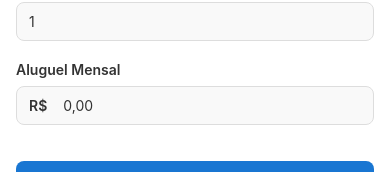
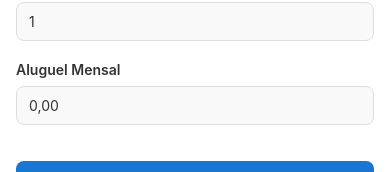
Before and after one commit to WilliamRobertF/lease-contract-app, a React Native app: screen /ContractForm in a window 390 px wide. Shown: the part 528-700 px from the top of the page. Built offline with nearby package versions, Linux system fonts and the light colour scheme.

Commit message:
fix: simplify monthlyRent field to standard TextInput without R$ prefix formatting

```diff
--- a/src/screens/ContractFormScreen.tsx
+++ b/src/screens/ContractFormScreen.tsx
@@ -284,12 +284,9 @@ export default function ContractFormScreen() {
 
                 <View style={styles.section}>
                   <Text style={styles.sectionTitle}>{t('monthlyRent')}</Text>
-                  <View style={styles.inputWithPrefix}>
-                    <Text style={styles.inputPrefix}>R$</Text>
                   <TextInput
                     style={[
                       styles.input,
-                        styles.inputWithValue,
                       touched.monthlyRent && errors.monthlyRent
                         ? styles.inputError
                         : undefined,
@@ -299,8 +296,8 @@ export default function ContractFormScreen() {
                     onChangeText={(text) => {
                       setFieldValue('monthlyRent', text || '0,00');
                     }}
+                    keyboardType="default"
                   />
-                  </View>
                   {touched.monthlyRent && errors.monthlyRent && (
                     <Text style={styles.errorText}>{errors.monthlyRent}</Text>
                   )}
```
Lines whose indentation alone changed are shown as unchanged.
